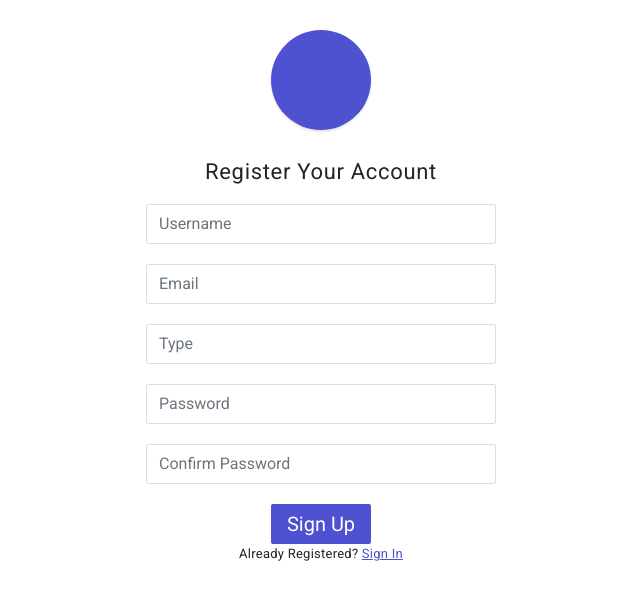
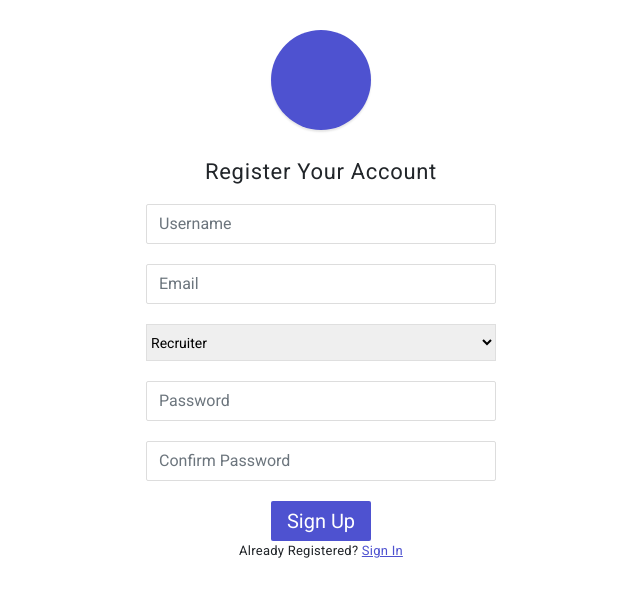
Before and after one commit to mani-tammina/IRP, an Angular app: page /register in a window 1280 px wide. Shown: the top 600 px of the page, without its empty margins (319-959 px from the left). Built offline with nearby package versions, Linux system fonts and the light colour scheme.

Commit message:
ramya changes

```diff
--- a/src/app/app.module.ts
+++ b/src/app/app.module.ts
@@ -23,6 +23,7 @@ import { UsersComponent } from './users/users.component';
 import { RecruiterComponent } from './recruiter/recruiter.component';
 import { ManagementComponent } from './management/management.component';
 import { InterviewerComponent } from './interviewer/interviewer.component';
+import { ScheduleComponent } from './schedule/schedule.component';
 
 
 @NgModule({
@@ -39,7 +40,8 @@ import { InterviewerComponent } from './interviewer/interviewer.component';
     UsersComponent,
     RecruiterComponent,
     ManagementComponent,
-    InterviewerComponent
+    InterviewerComponent,
+    ScheduleComponent
   ],
   imports: [
     BrowserModule,
--- a/src/app/dashboard/dashboard.component.html
+++ b/src/app/dashboard/dashboard.component.html
@@ -1,7 +1,7 @@
 <a class="btn w-full btn-primary text-truncate rounded-0 py-2 border-0 position-relative" style="z-index: 1000;">
     <strong>IRP: </strong> Intelligent Recruitment Process
     <li class="nav-item log-out">
-        <a class="nav-link logout_text">
+        <a (click)="logout()" class="nav-link logout_text">
             <i class="bi bi-box-arrow-left"></i> Logout
         </a>
     </li>
@@ -218,7 +218,7 @@
                 </div>
                 <div class="card shadow border-0 mb-7">
                     <div class="card-header">
-                        <h5 class="mb-0">Applications</h5>
+                        <h5 class="mb-0">Jobs List</h5>
                     </div>
                     <div>
                         <div class="table-responsive">
@@ -248,6 +248,13 @@
                                         <td>{{job.NoticePeriod}}</td>
                                         <td>{{job.JobType}}</td>
                                         <td>{{job.description}}</td>
+                                        <td class="text-end">
+                                            <a href="#" class="btn btn-sm btn-neutral">View</a>
+                                            <button type="button"
+                                                class="btn btn-sm btn-square btn-neutral text-danger-hover">
+                                                <i class="bi bi-trash"></i>
+                                            </button>
+                                        </td>
                                     </tr>
                                 </tbody>
                             </table>
--- a/src/app/dashboard/dashboard.component.ts
+++ b/src/app/dashboard/dashboard.component.ts
@@ -1,4 +1,5 @@
 import { Component } from '@angular/core';
+import { Router } from '@angular/router';
 import { ApiServicesService } from '../services/api-services.service';
 
 @Component({
@@ -9,64 +10,69 @@ import { ApiServicesService } from '../services/api-services.service';
 export class DashboardComponent {
 
 
-  recruiters:any;
-  dashboard:any;
-  managements:any;
-  interviewers:any;
-  users:any;
+  recruiters: any;
+  dashboard: any;
+  managements: any;
+  interviewers: any;
+  users: any;
   getapplication: any;
-  constructor(private auth : ApiServicesService){
+  constructor(private auth: ApiServicesService, private router: Router) {
 
   }
-  recruiter(){
-    this.recruiters=true;
-    this.managements=false;
-    this.interviewers=false;
-    this.users=false;
-    this.dashboard=false;
+  recruiter() {
+    this.recruiters = true;
+    this.managements = false;
+    this.interviewers = false;
+    this.users = false;
+    this.dashboard = false;
   }
 
-  dashboards(){
-    this.recruiters=false;
-    this.managements=false;
-    this.interviewers=false;
-    this.users=false;
-    this.dashboard=true;
+  dashboards() {
+    this.recruiters = false;
+    this.managements = false;
+    this.interviewers = false;
+    this.users = false;
+    this.dashboard = true;
   }
 
 
-  management(){
-    this.recruiters=false;
-    this.managements=true;
-    this.interviewers=false;
-    this.users=false;
-    this.dashboard=false;
+  management() {
+    this.recruiters = false;
+    this.managements = true;
+    this.interviewers = false;
+    this.users = false;
+    this.dashboard = false;
   }
-  interviewer(){
-    this.recruiters=false;
-    this.managements=false;
-    this.interviewers=true;
-    this.users=false;
-    this.dashboard=false;
+  interviewer() {
+    this.recruiters = false;
+    this.managements = false;
+    this.interviewers = true;
+    this.users = false;
+    this.dashboard = false;
   }
 
-  user(){
-    this.recruiters=false;
-    this.managements=false;
-    this.interviewers=false;
-    this.users=true;
-    this.dashboard=false;
+  user() {
+    this.recruiters = false;
+    this.managements = false;
+    this.interviewers = false;
+    this.users = true;
+    this.dashboard = false;
   }
 
-  ngOnInit(){
-    this.auth.getApplications().subscribe((data)=>{
-      console.log('getapplication',data);
+  ngOnInit() {
+    this.auth.getApplications().subscribe((data) => {
+      console.log('getapplication', data);
       this.getapplication = data;
     })
-this.dashboards();
+    this.dashboards();
 
 
 
   }
 
+  logout() {
+    console.log('logout');
+    this.router.navigate(['login'])
+  }
+
 }
--- a/src/app/login/login.component.ts
+++ b/src/app/login/login.component.ts
@@ -18,11 +18,17 @@ export class LoginComponent {
 
   login() {
     this.api.getUserByID(this.username).subscribe((res: any) => {
-      if (res[0].password === this.password) {
+      if (!res[0]) {
+        this.toastr.warning('Users not found!');
+      } else if (res[0].password == this.password) {
         this.toastr.success('Login Successfully!');
-        this.router.navigate(['dashboard']);
+        if (res[0].type == 'Interviewer') {
+          this.router.navigate(['schedule'])
+        } else {
+          this.router.navigate(['dashboard'])
+        }
       } else {
-        this.toastr.error('Login Failed!');
+        this.toastr.error('Login failed!');
       }
     });
   }
--- a/src/app/register/register.component.html
+++ b/src/app/register/register.component.html
@@ -9,14 +9,25 @@
     <div class="form-group">
         <input [(ngModel)]="email" type="text" class="form-control" placeholder="Email" required="required">
     </div>
+    <div for="cars" class="form-group">
+        <!-- <input [(ngModel)]="type" type="text" class="form-control" placeholder="Type" required="required"> -->
+
+
+        <!-- <label class="formControl">Type:</label> -->
+        <select [(ngModel)]="type" id="type" required>
+            <option value="Recruiter">Recruiter</option>
+            <option value="Interviewer">Interviewer</option>
+        </select>
+    </div>
+
+
+
     <div class="form-group">
-        <input [(ngModel)]="type" type="text" class="form-control" placeholder="Type" required="required">
+        <input [(ngModel)]="password" type="password" class="form-control" placeholder="Password" required="required">
     </div>
     <div class="form-group">
-        <input [(ngModel)]="password" type="text" class="form-control" placeholder="Password" required="required">
-    </div>
-    <div class="form-group">
-        <input type="password" class="form-control" placeholder="Confirm Password" required="required">
+        <input [(ngModel)]="confirmPassword" type="password" class="form-control" placeholder="Confirm Password"
+            required="required">
     </div>
     <!-- <div class="form-group small clearfix">
         <label class="checkbox-inline"><input type="checkbox"> Remember me</label>
--- a/src/app/register/register.component.scss
+++ b/src/app/register/register.component.scss
@@ -100,3 +100,9 @@ body {
 .login-form a {
     color: #4E52D0;
 }
+
+select#type {
+    width: 100%;
+    height: 37px;
+    border-color: #dddd;
+}
--- a/src/app/register/register.component.ts
+++ b/src/app/register/register.component.ts
@@ -8,23 +8,33 @@ import { ApiServicesService } from '../services/api-services.service';
 })
 export class RegisterComponent {
   username: any;
-  type: any;
+  // type: any;
   email: any;
+  // role: any;
   password: any;
+  confirmPassword: any;
+  type: any = 'Recruiter';
+  route: any;
   constructor(private apiService: ApiServicesService) {
 
   }
 
   register() {
+    if (this.password == this.confirmPassword) {
       const data = {
         username: this.username,
         type: this.type,
         email: this.email,
-      password: this.password
+        password: this.password,
       }
+      console.log(data)
       this.apiService.addUser(data).subscribe(res => {
         console.log('User Added', res);
-    })
+      });
+    } else {
+      alert('Password and Confirm Password not match');
     }
 
   }
+
+}
--- /dev/null
+++ b/src/app/schedule/schedule.component.html
@@ -0,0 +1 @@
+<p>schedule works!</p>
--- a/src/app/services/api-services.service.ts
+++ b/src/app/services/api-services.service.ts
@@ -6,6 +6,9 @@ import { map } from 'rxjs';
   providedIn: 'root'
 })
 export class ApiServicesService {
+  saveUser(data: { username: any; role: any; email: any; password: any; }) {
+    throw new Error('Method not implemented.');
+  }
 
   constructor(private http: HttpClient) {
     // this.getJobs();
@@ -36,7 +39,7 @@ export class ApiServicesService {
   }
 
   addUser(data: any) {
-    return this.http.post('http://localhost:3000/api/saveUser', data)
+    return this.http.post('http://localhost:3000/api/saveUser', data, { responseType: 'text' })
   }
 
   addJob(data: any) {
```
Also changed, not shown: src/app/app-routing.module.ts (+6 -4 lines), src/app/schedule/schedule.component.ts (added, +10 -0 lines), src/app/schedule/schedule.component.scss (added), 2 other files (tests, documents, lock files or other folders). Lines whose indentation alone changed are shown as unchanged.
